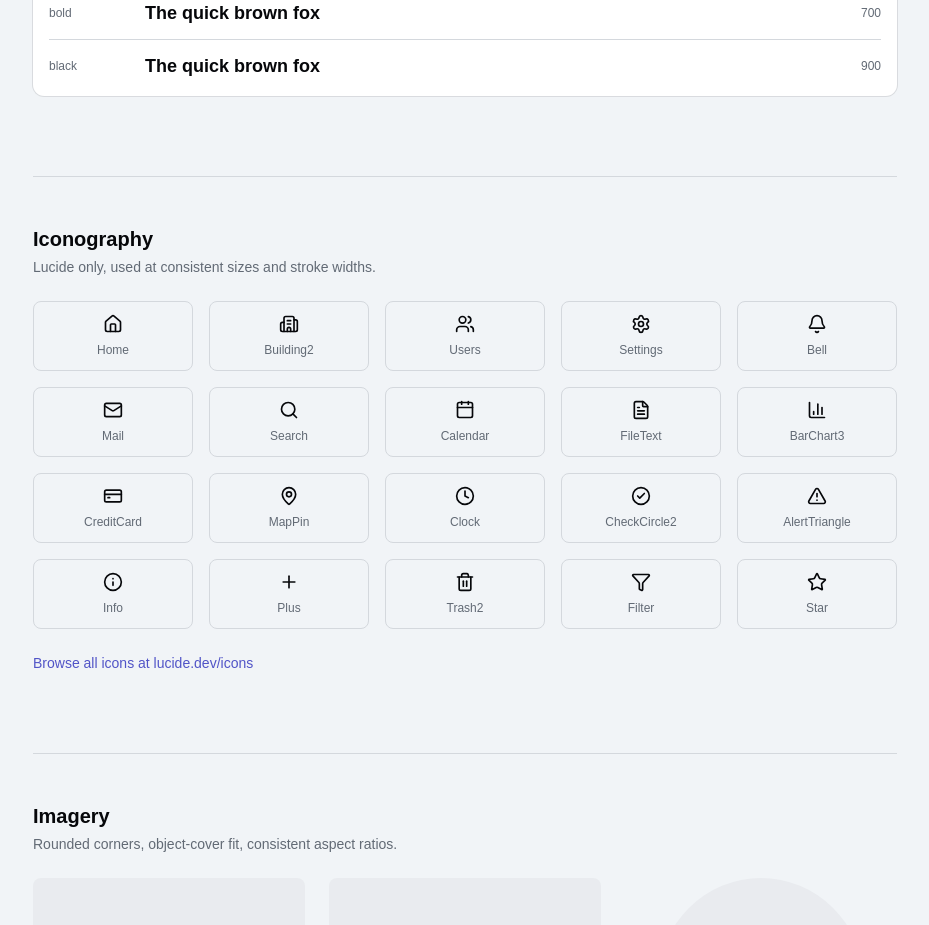
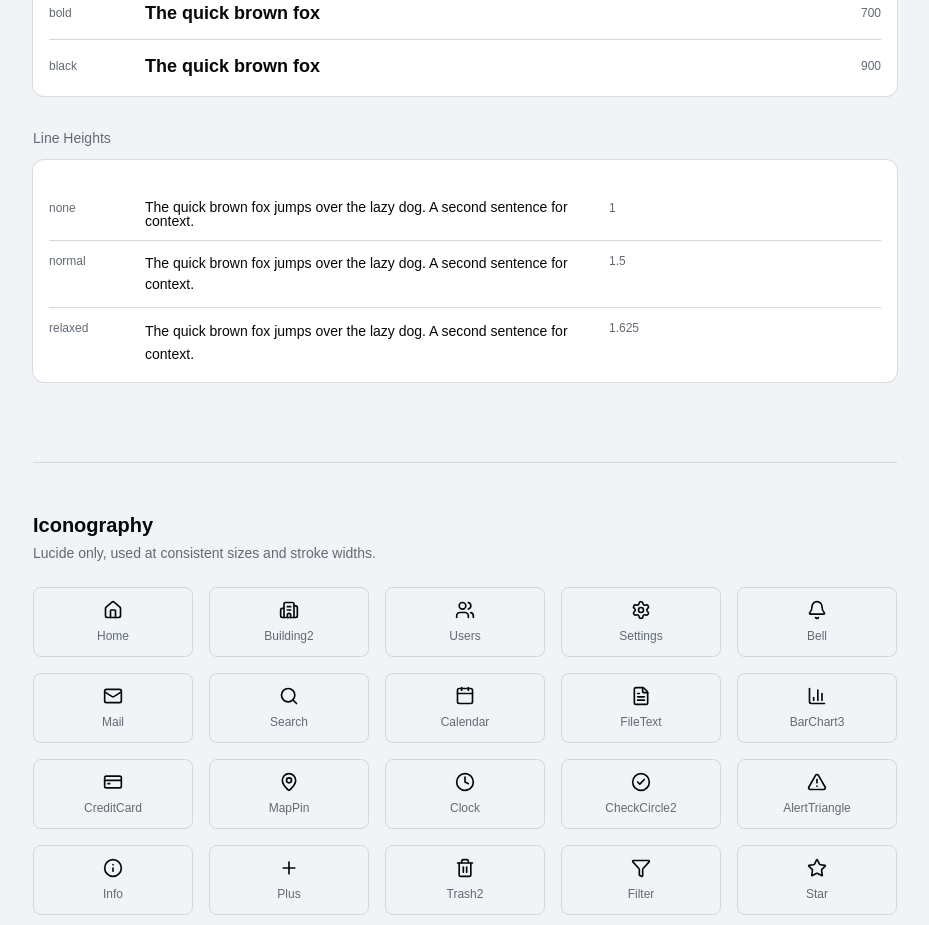
Before and after one commit to iangoldberg-vts/Reimagine-Tokens, a React (Vite) app: page / in a window 1280 px wide. Shown: the part 4800-5725 px from the top of the page, without its empty margins (295-1224 px from the left). Built offline with nearby package versions, Linux system fonts and the light colour scheme.

Commit message:
Add Line Heights subsection to Type Scale
Shows none (1), normal (1.5), and relaxed (1.625) with a two-line
sample so the spacing difference is visible. Tight, snug, and loose
are intentionally excluded.

```diff
--- a/src/App.tsx
+++ b/src/App.tsx
@@ -146,6 +146,12 @@ const FONT_WEIGHTS = [
   { label: 'semibold', weight: 600, className: 'font-semibold' },
   { label: 'bold', weight: 700, className: 'font-bold' },
   { label: 'black', weight: 900, className: 'font-black' },
+]
+
+const LINE_HEIGHTS = [
+  { label: 'none', value: '1', className: 'leading-none' },
+  { label: 'normal', value: '1.5', className: 'leading-normal' },
+  { label: 'relaxed', value: '1.625', className: 'leading-relaxed' },
 ]
 
 const ICONS = [
@@ -579,6 +585,23 @@ function App() {
                   </CardContent>
                 </Card>
               </div>
+
+              <div>
+                <h3 className="mb-3 text-sm font-medium text-muted-foreground">Line Heights</h3>
+                <Card>
+                  <CardContent className="flex flex-col divide-y divide-border pt-6">
+                    {LINE_HEIGHTS.map((lh) => (
+                      <div key={lh.label} className="flex items-start gap-4 py-3 first:pt-0 last:pb-0">
+                        <span className="w-20 shrink-0 text-xs text-muted-foreground">{lh.label}</span>
+                        <p className={`max-w-md flex-1 ${lh.className}`}>
+                          The quick brown fox jumps over the lazy dog. A second sentence for context.
+                        </p>
+                        <span className="shrink-0 text-right text-xs text-muted-foreground">{lh.value}</span>
+                      </div>
+                    ))}
+                  </CardContent>
+                </Card>
+              </div>
             </div>
           </Section>
 
```
